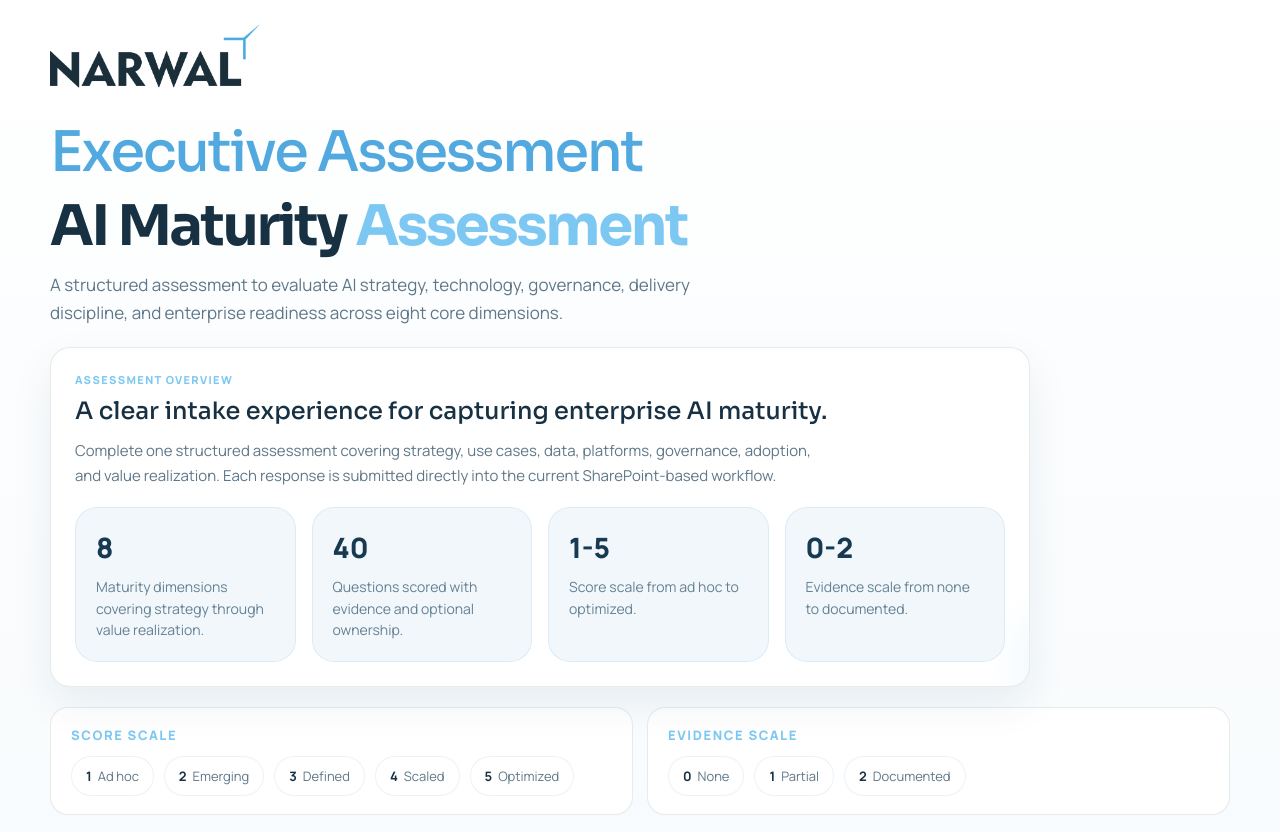
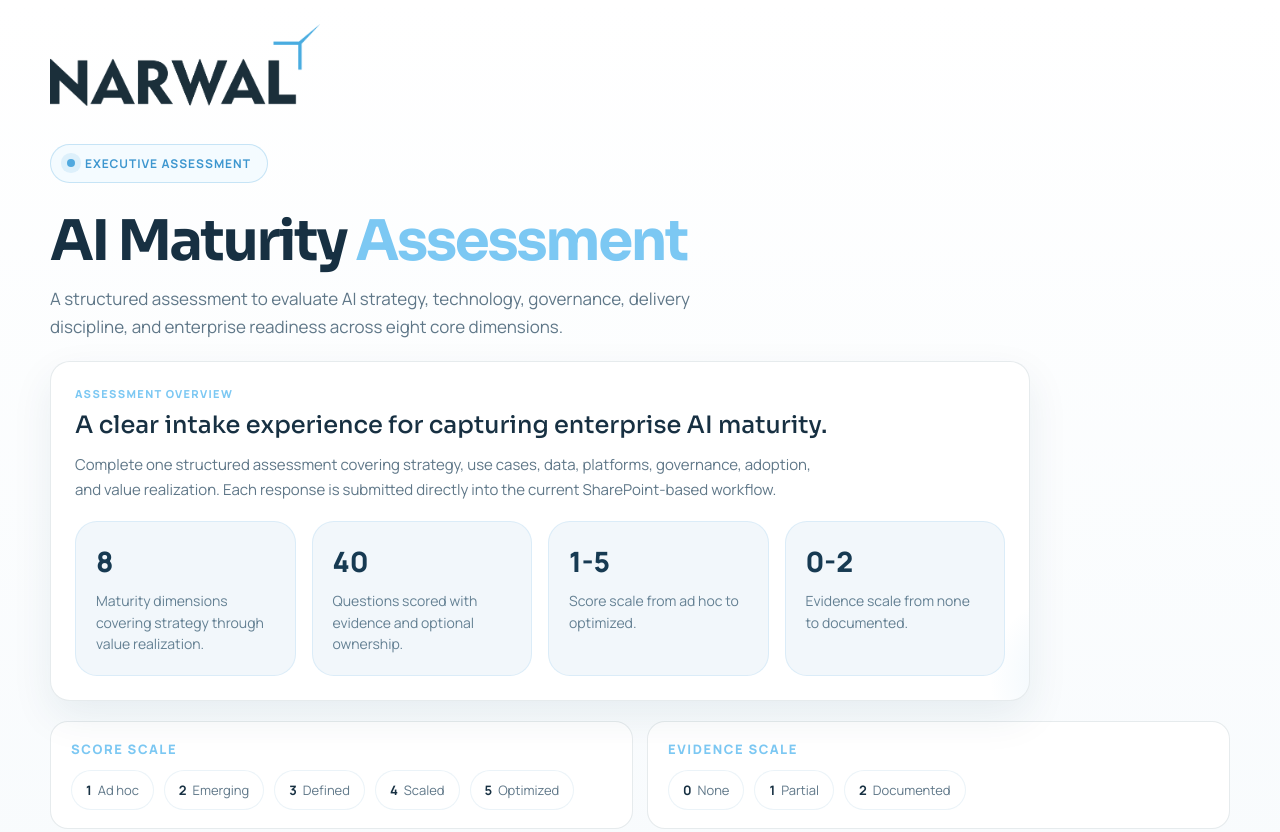
Before and after one commit to Sri1999-ai/survey-to-sharepoint, a plain HTML site: page index.html in a window 1280 px wide. Shown: the top 832 px of the page. Drawn offline with Linux system fonts and the light colour scheme.

Commit message:
changed logo

```diff
--- a/index.html
+++ b/index.html
@@ -55,12 +55,14 @@ body::before{
   background:linear-gradient(180deg, #ffffff 0%, #f8fbfd 100%);
 }
 
-.hero-inner{max-width:1180px;margin:0 auto;position:relative;padding-top:88px}
+.hero-inner{max-width:1180px;margin:0 auto}
 
 .topbar{
-  position:absolute;
-  top:0;
-  right:0;
+  display:flex;
+  align-items:center;
+  justify-content:flex-end;
+  gap:20px;
+  margin-bottom:12px;
 }
 
 .brand-lockup{
@@ -71,17 +73,33 @@ body::before{
 
 .brand-logo{
   display:block;
-  width:min(100%, 210px);
+  width:min(100%, 270px);
   height:auto;
   object-fit:contain;
 }
 
-.hero-pretitle{
-  font-family:"Sora",sans-serif;
-  font-size:clamp(34px,5vw,56px);
-  line-height:1.08;
-  letter-spacing:-0.04em;
-  color:var(--brand);
+.hero-pill{
+  display:inline-flex;
+  align-items:center;
+  gap:10px;
+  border:1px solid var(--border-strong);
+  border-radius:999px;
+  padding:10px 16px;
+  background:#f4fbff;
+  color:#3d96cf;
+  font-size:12px;
+  font-weight:700;
+  letter-spacing:0.08em;
+  text-transform:uppercase;
+  margin-bottom:14px;
+}
+
+.hero-pill-dot{
+  width:8px;
+  height:8px;
+  border-radius:50%;
+  background:var(--brand);
+  box-shadow:0 0 0 6px rgba(81,169,223,0.14);
 }
 
 .hero-grid{
@@ -732,9 +750,7 @@ body::before{
 @media(max-width:980px){
   .hero-grid,.scale-band,.hero-stats{grid-template-columns:1fr}
   .identity-head{flex-direction:column;align-items:flex-start}
-  .hero-inner{padding-top:72px}
-  .topbar{left:0;right:auto}
-  .brand-logo{width:min(100%, 180px)}
+  .topbar{justify-content:flex-start}
 }
 
 @media(max-width:760px){
@@ -764,7 +780,7 @@ body::before{
       </div>
       <div class="hero-grid">
         <div class="hero-copy">
-          <div class="hero-pretitle">Executive Assessment</div>
+          <div class="hero-pill"><span class="hero-pill-dot"></span>Executive Assessment</div>
           <h1>AI Maturity <span>Assessment</span></h1>
           <p>
             A structured assessment to evaluate AI strategy, technology, governance,
```
